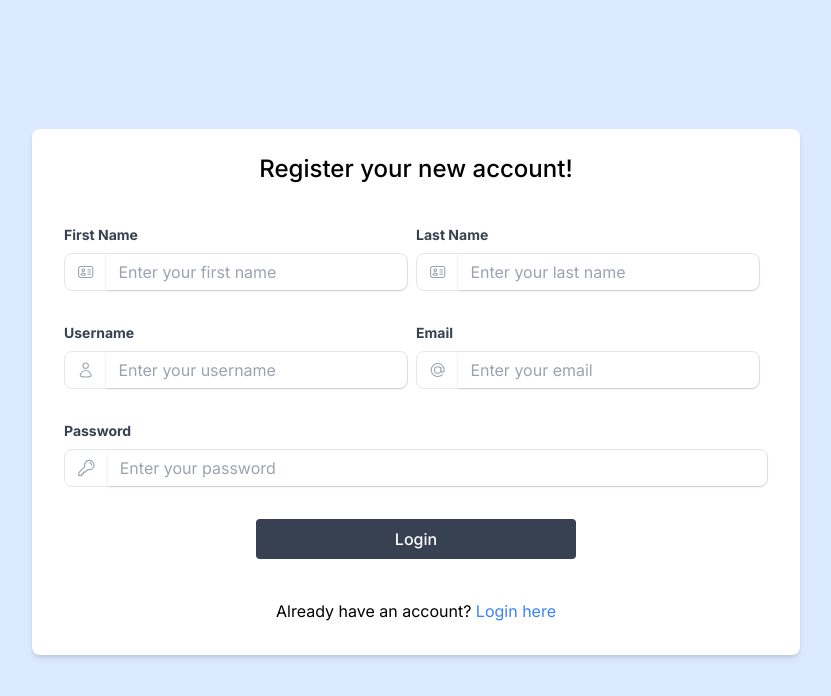
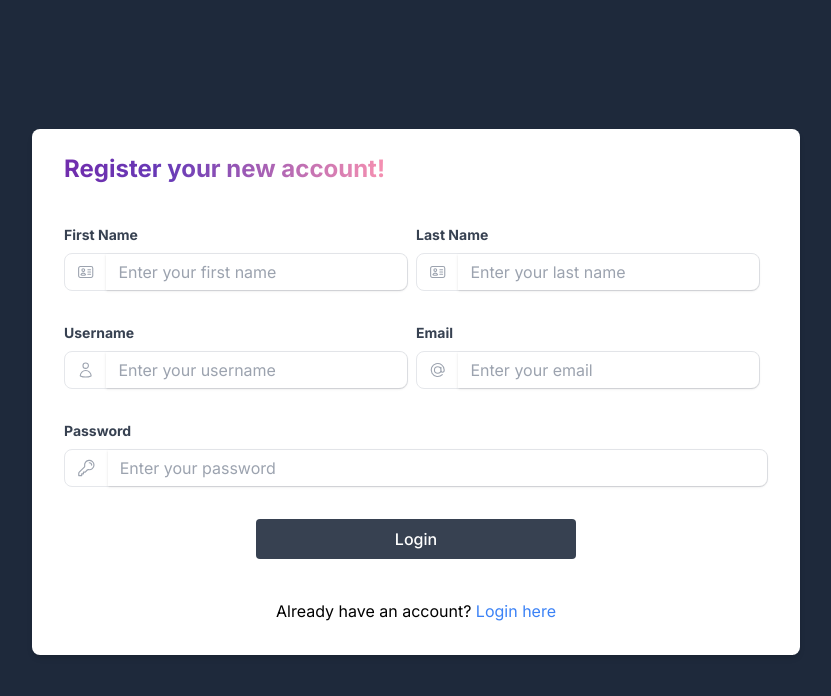
Before and after one commit to Kubat555/Next-Manager, a Next.js app: page /auth/register in a window 1280 px wide. Shown: the top 696 px of the page, without its empty margins (224-1055 px from the left). Built offline with nearby package versions, Linux system fonts and the light colour scheme.

Commit message:
fix load

```diff
--- a/app/auth/login/page.tsx
+++ b/app/auth/login/page.tsx
@@ -5,7 +5,7 @@ import LoginForm from '@components/loginForm';
 export default function LoginPage() {
 
   return (
-    <main className="flex items-center justify-center min-h-screen bg-blue-100">
+    <main className="flex items-center justify-center min-h-screen bg-slate-800">
       <div className="relative mx-auto flex w-full max-w-[400px] flex-col space-y-2.5 p-4 z-30">
         <LoginForm />
       </div>
--- a/app/auth/register/page.tsx
+++ b/app/auth/register/page.tsx
@@ -41,9 +41,9 @@ const RegisterPage: React.FC = () => {
     };
 
     return (
-        <div className="flex justify-center items-center h-screen  bg-blue-100">
+        <div className="flex justify-center items-center h-screen  bg-slate-800">
             <form className="bg-white shadow-md rounded-lg px-8 pt-6 pb-8 mb-4 w-full max-w-screen-md" onSubmit={handleSubmit}>
-                <h1 className="text-2xl font-medium mb-10 text-center">Register your new account!</h1>
+                <h1 className="text-2xl font-bold mb-10 text-center magic-animated">Register your new account!</h1>
                 <div className="mb-4 md:flex md:justify-between">
                     <div className="md:w-1/2 md:mr-2 mb-4">
                         <label className="block text-gray-700 text-sm font-bold mb-2" htmlFor="firstName">
--- a/components/loginForm.tsx
+++ b/components/loginForm.tsx
@@ -24,12 +24,9 @@ export default function LoginForm() {
     try {
       await handleLogin(userName, password);
       console.log("Login success");
-      setTimeout(() => {
-        router.push('/dashboard');
-      }, 100);
+      router.push('/dashboard');
     } catch (error) {
       setError('Failed to login. Please check your credentials and try again.');
-    } finally {
       setIsLoading(false);
     }
   };
@@ -37,7 +34,7 @@ export default function LoginForm() {
   return (
     <div className="min-h-screen flex items-center justify-center">
       <div className="w-full max-w-md bg-white p-8 rounded-lg shadow-lg">
-        <h1 className="text-2xl font-medium mb-6 text-center">Let's log in!</h1>
+        <h1 className="text-2xl font-bold mb-6 text-center sky-animated">Let's log in!</h1>
         {error && (
           <div className="mb-4 p-4 text-red-700 bg-red-100 rounded-lg flex items-center">
             <ExclamationCircleIcon className="h-5 w-5 mr-2" />
```
